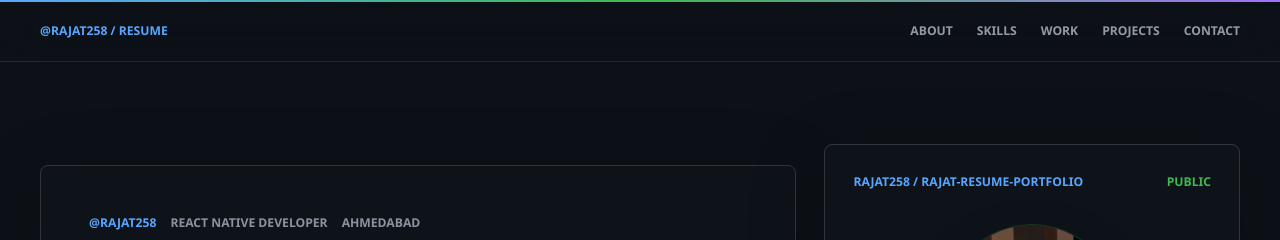
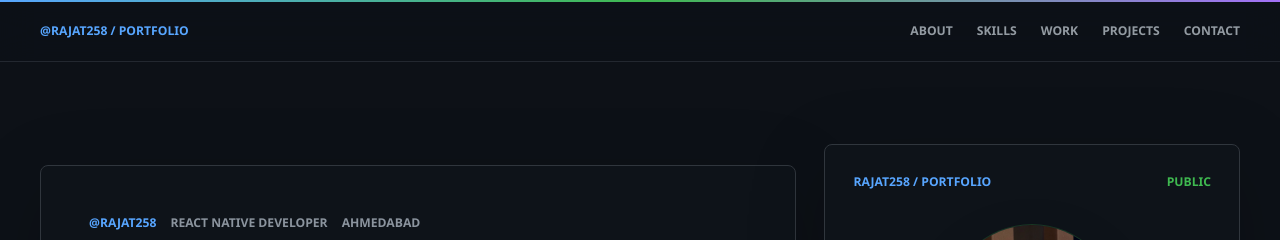
Before and after one commit to rajat258/rajat-resume-portfolio, a React (Vite) app: page / in a window 1280 px wide. Shown: the top 240 px of the page. Built offline with nearby package versions, Linux system fonts and the light colour scheme; a web font is replaced by a local one.

Commit message:
Rename portfolio site identity

```diff
--- a/index.html
+++ b/index.html
@@ -5,7 +5,7 @@
     <meta name="viewport" content="width=device-width, initial-scale=1.0" />
     <meta
       name="description"
-      content="Portfolio and resume website for Rajat Nanavati, React Native Developer based in Ahmedabad, India."
+      content="Portfolio website for Rajat Nanavati, React Native Developer based in Ahmedabad, India."
     />
     <title>Rajat Nanavati - React Native Developer</title>
   </head>
--- a/package.json
+++ b/package.json
@@ -1,5 +1,5 @@
 {
-  "name": "rajat-resume-portfolio",
+  "name": "rajatnanavati",
   "version": "1.0.0",
   "private": true,
   "type": "module",
--- a/src/components/Navigation.jsx
+++ b/src/components/Navigation.jsx
@@ -11,7 +11,7 @@ export function Navigation({ ready }) {
       transition={{ duration: 0.72, ease }}
     >
       <a className="brand" href="#hero">
-        {profile.handle} / resume
+        {profile.handle} / portfolio
       </a>
       <nav className="nav-links" aria-label="Primary navigation">
         {navItems.map((item) => (
--- a/src/components/TypewriterLoader.jsx
+++ b/src/components/TypewriterLoader.jsx
@@ -3,7 +3,7 @@ import { motion } from "framer-motion";
 import { ease } from "../config/animations";
 
 export function TypewriterLoader({ onDone }) {
-  const command = "npx react-native init rajat-resume...";
+  const command = "npx react-native init rajat-portfolio...";
   const [text, setText] = useState("");
   const [exiting, setExiting] = useState(false);
 
--- a/src/data/resume.js
+++ b/src/data/resume.js
@@ -64,7 +64,7 @@ export const aboutContent = {
 export const heroContent = {
   roleLabel: "React Native Developer",
   locationLabel: "Ahmedabad",
-  resumeRepo: "rajat258 / rajat-resume-portfolio",
+  portfolioRepo: "rajat258 / portfolio",
   repoVisibility: "public",
   photo: "/rajat-profile.jpg",
   photoAlt: "Rajat Nanavati",
@@ -182,11 +182,11 @@ export const projects = [
       "Built a React Native testing application for validating custom modules, native integrations, reusable mobile components, and device compatibility.",
   },
   {
-    title: "rajat-resume-portfolio",
+    title: "Rajat Nanavati Portfolio",
     href: "https://github.com/rajat258/rajat-resume-portfolio",
     meta: "React / Vite / Framer Motion / CI-CD",
     description:
-      "Built a minimal animated resume portfolio with modular React components, separated content configuration, Vercel deployment, and GitHub-based CI/CD workflows. Live at rajat-resume-portfolio.vercel.app.",
+      "Built a minimal animated portfolio with modular React components, separated content configuration, Vercel deployment, and GitHub-based CI/CD workflows. Live at rajatnanavati.vercel.app.",
   },
 ];
 
--- a/src/sections/Hero.jsx
+++ b/src/sections/Hero.jsx
@@ -32,7 +32,7 @@ export function Hero({ ready }) {
 
       <Reveal className="rn-card" delay={0.12} ready={ready} variant="scale" amount={0.1} eager>
         <div className="repo-top">
-          <span>{heroContent.resumeRepo}</span>
+          <span>{heroContent.portfolioRepo}</span>
           <span>{heroContent.repoVisibility}</span>
         </div>
         <div className="profile-photo-frame">
```
Also changed, not shown: public/Rajat_Nanavati_RN.md (+4 -4 lines), 2 other files (tests, documents, lock files or other folders).
